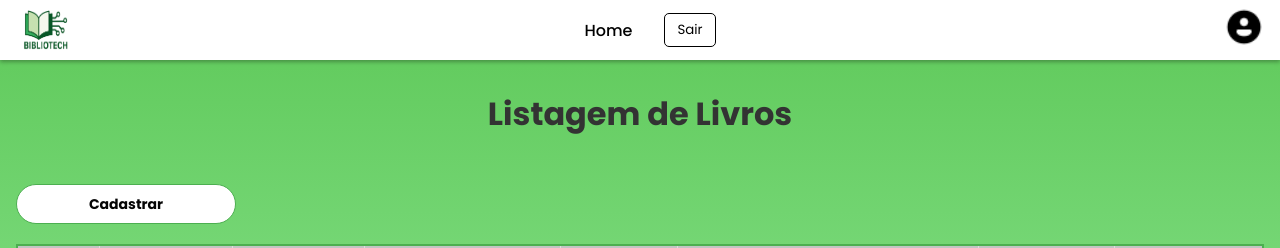
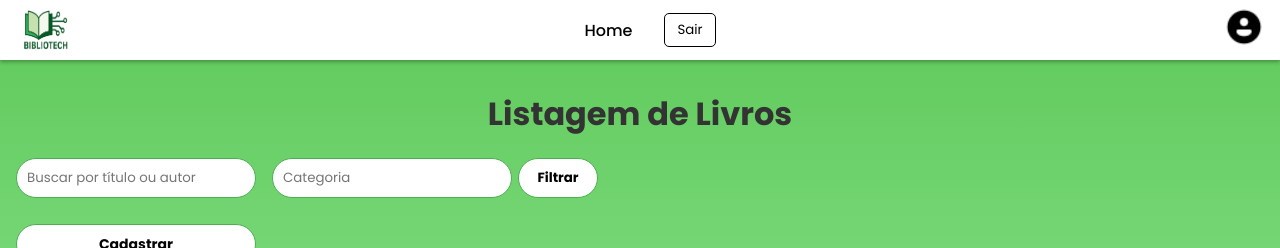
Before and after one commit to brunnope/Bibliotech_frontend, a React (Vite) app: page /livros in a window 1280 px wide. Shown: the top 248 px of the page. Built offline with nearby package versions, Linux system fonts and the light colour scheme; no server answers.

Commit message:
feat: Implementar filtro para Listagem de Livros

```diff
--- a/src/components/table/table.css
+++ b/src/components/table/table.css
@@ -72,7 +72,7 @@
     cursor: pointer;
     font-size: 14px;
     padding: 0 20px;
-    width: 220px;
+    width: 30vh;
     border: 1px solid #4CAF50;
 }
 
--- a/src/pages/exemplar/ListarExemplares.jsx
+++ b/src/pages/exemplar/ListarExemplares.jsx
@@ -72,12 +72,6 @@ function ListarExemplares({ isAdmin }) {
         }
     }
 
-
-    const handleFiltrar = () => {
-        carregarExemplares();
-    };
-
-
     useEffect(() => {
         carregarExemplares();
     }, []);
@@ -88,7 +82,7 @@ function ListarExemplares({ isAdmin }) {
         <PageTitle>Lista de Exemplares</PageTitle>
 
         {/* FILTROS */}
-        <div className={"filtro"}>
+        <div className={"filtro-exemplar"}>
             <select
                 value={disponibilidade}
                 onChange={(e) => setDisponibilidade(e.target.value)}
@@ -105,7 +99,7 @@ function ListarExemplares({ isAdmin }) {
                 onChange={(e) => setTitulo(e.target.value)}
             />
 
-            <button onClick={handleFiltrar}>Filtrar</button>
+            <button onClick={carregarExemplares}>Filtrar</button>
         </div>
 
       {/* TABELA */}
--- a/src/pages/exemplar/styles/ListarExemplares.css
+++ b/src/pages/exemplar/styles/ListarExemplares.css
@@ -1,48 +1,47 @@
 /* Estilo para campos de filtragem */
 
-.filtro{
+.filtro-exemplar{
     position: relative;
     display: flex;
     gap: 1rem;
     height: 40px;
 }
 
-.filtro select{
+.filtro-exemplar select{
     margin: 0 16px;
     font-weight: bold;
     font-size: 14px;
     border-radius: 30px;
-    width: 220px;
+    width: 30vh;
     background-color: #ffffff;
     border: 1px solid #4CAF50;
 }
 
 
-.filtro select:hover {
+.filtro-exemplar select:hover {
     opacity: 0.8;
 }
 
-.filtro input{
+.filtro-exemplar input{
     border: 1px solid #4CAF50;
     border-radius: 30px;
-    height: 40px;
     background-color: #ffffff;
-    padding-left: 10px;
+    padding: 10px;
     outline: none;
     margin-left: -20px;
+    width: 30vh;
 }
 
-.filtro button{
+.filtro-exemplar button{
     border-radius: 30px;
-    width: 80px;
-    border: none;
+    width: 10vh;
     font-weight: bold;
     background-color: #ffffff;
     border: 1px solid #4CAF50;
-
+    margin-left: -10px;
 }
 
-.filtro button:hover {
+.filtro-exemplar button:hover {
     opacity: 0.8;
 }
 
--- a/src/pages/livro/ListarLivros.jsx
+++ b/src/pages/livro/ListarLivros.jsx
@@ -3,15 +3,22 @@ import { useEffect, useState } from "react";
 import api from "../../services/api";
 import DataTable from "../../components/table/table";
 import PageTitle from "../../components/pageTitle/PageTitle.jsx";
-
+import "./styles/ListarLivros.css";
 
 function ListarLivros() {
   const [livros, setLivros] = useState([]);
+  const [tituloOuAutor, setTituloOuAutor] = useState("");
+  const [categoria, setCategoria] = useState("");
   const navigate = useNavigate();
 
   async function getLivros() {
-    const response = await api.get("/livros");
-    setLivros(response.data);
+      const params = {};
+
+      if (tituloOuAutor) params.tituloOuAutor = tituloOuAutor;
+      if (categoria) params.categoria = categoria;
+
+      const response = await api.get("/livros", { params });
+      setLivros(response.data);
   }
 
    useEffect(() => {
@@ -21,6 +28,24 @@ function ListarLivros() {
   return (
       <>
         <PageTitle>Listagem de Livros</PageTitle>
+
+         <div className="filtro-livro">
+             <input
+                  type="text"
+                  placeholder="Buscar por título ou autor"
+                  value={tituloOuAutor}
+                  onChange={(e) => setTituloOuAutor(e.target.value)}
+             />
+
+             <input
+                  type="text"
+                  placeholder="Categoria"
+                  value={categoria}
+                  onChange={(e) => setCategoria(e.target.value)}
+             />
+
+             <button onClick={getLivros}>Filtrar</button>
+         </div>
 
         <DataTable
           title="Listagem de Livros"
--- /dev/null
+++ b/src/pages/livro/styles/ListarLivros.css
@@ -0,0 +1,29 @@
+.filtro-livro{
+    position: relative;
+    display: flex;
+    gap: 1rem;
+    height: 40px;
+    margin-left: 16px;
+}
+
+.filtro-livro input{
+    border: 1px solid #4CAF50;
+    border-radius: 30px;
+    background-color: #ffffff;
+    padding: 10px;
+    outline: none;
+    width: 30vh;
+}
+
+.filtro-livro button{
+    border-radius: 30px;
+    width: 10vh;
+    font-weight: bold;
+    background-color: #ffffff;
+    border: 1px solid #4CAF50;
+    margin-left: -10px;
+}
+
+.filtro-livro button:hover {
+    opacity: 0.8;
+}
```
